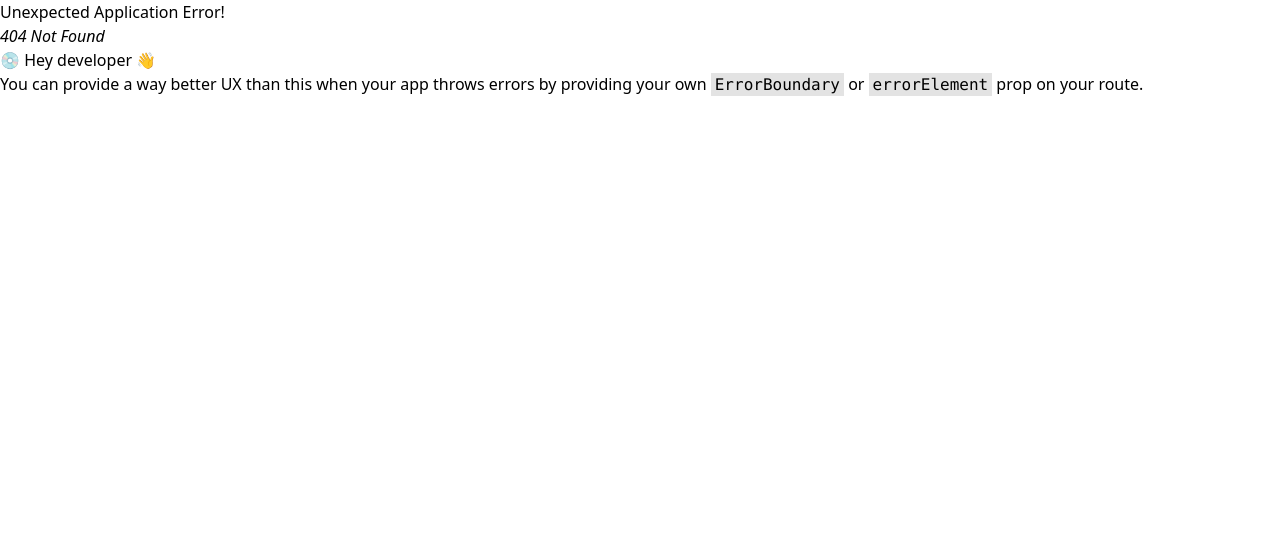
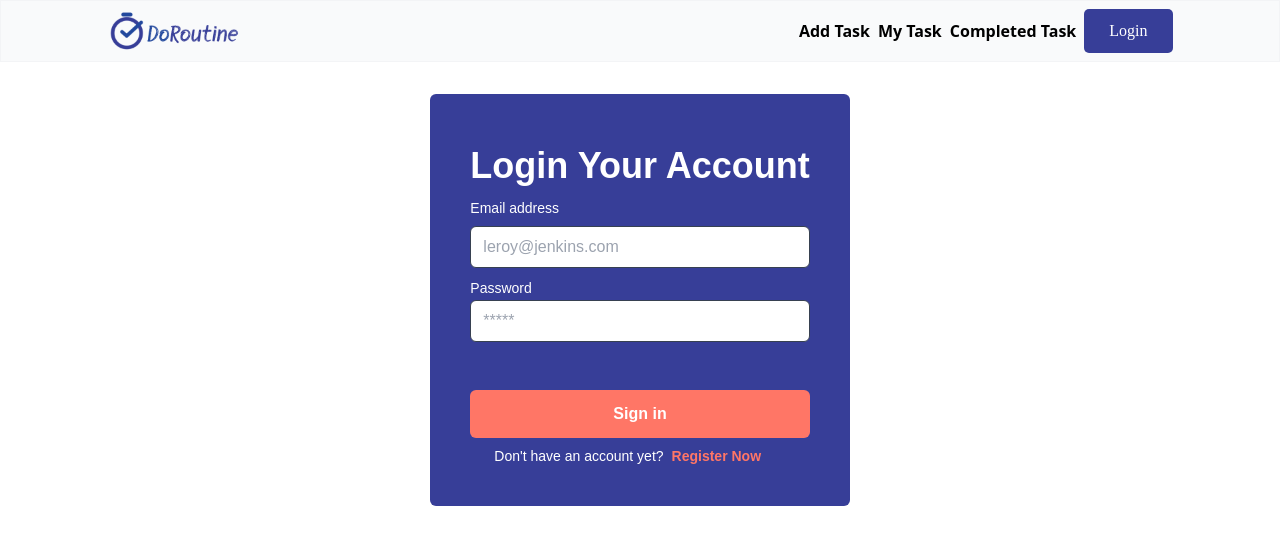
Before and after one commit to saadhossain/-doroutine, a React (Create React App) app: page /login in a window 1280 px wide. Before the commit this address had no page. Shown: the top 544 px of the page. Built offline with nearby package versions, Linux system fonts and the light colour scheme.

Commit message:
Login register page created

```diff
--- a/package.json
+++ b/package.json
@@ -6,6 +6,7 @@
     "@testing-library/jest-dom": "^5.16.5",
     "@testing-library/react": "^13.4.0",
     "@testing-library/user-event": "^13.5.0",
+    "firebase": "^9.15.0",
     "react": "^18.2.0",
     "react-dom": "^18.2.0",
     "react-router-dom": "^6.6.1",
--- a/src/Components/Header.js
+++ b/src/Components/Header.js
@@ -7,7 +7,7 @@ const Header = () => {
         <div className='bg-gray-50 border bottom-1 border-gray-100'>
             <div className='w-11/12 lg:w-10/12 mx-auto py-2 flex justify-between items-center'>
                 <img src={logo} alt='DoRoutine Logo' className='h-10' />
-                <div>
+                <div className='flex gap-2 items-center'>
                     <ul className='flex gap-2 font-semibold'>
                         <li>
                             <Link>Add Task</Link>
@@ -19,6 +19,9 @@ const Header = () => {
                             <Link>Completed Task</Link>
                         </li>
                     </ul>
+                    <Link to='/login'>
+                        <button className='doRoutineBtn'>Login</button>
+                    </Link>
                 </div>
             </div>
         </div>
--- /dev/null
+++ b/src/Context/AuthProvider.js
@@ -0,0 +1,23 @@
+import React, { createContext } from 'react';
+import app from '../Firebase/Firebase.config';
+import {createUserWithEmailAndPassword, getAuth} from 'firebase/auth'
+
+export const AuthContext = createContext()
+const AuthProvider = ({children}) => {
+    const auth = getAuth(app)
+
+    //User Registration using email and password
+    const userRegister = (email, password) => {
+        return createUserWithEmailAndPassword(auth, email, password)
+    }
+    const userInfo = {userRegister}
+    return (
+        <div>
+            <AuthContext.Provider value={userInfo}>
+                {children}
+            </AuthContext.Provider>
+        </div>
+    );
+};
+
+export default AuthProvider;
--- /dev/null
+++ b/src/Firebase/Firebase.config.js
@@ -0,0 +1,16 @@
+// Import the functions you need from the SDKs you need
+import { initializeApp } from "firebase/app";
+// Your web app's Firebase configuration
+const firebaseConfig = {
+  apiKey: process.env.REACT_APP_apiKey,
+  authDomain: process.env.REACT_APP_authDomain,
+  projectId: process.env.REACT_APP_projectId,
+  storageBucket: process.env.REACT_APP_storageBucket,
+  messagingSenderId: process.env.REACT_APP_messagingSenderId,
+  appId: process.env.REACT_APP_appId,
+};
+
+// Initialize Firebase
+const app = initializeApp(firebaseConfig);
+
+export default app
--- a/src/Pages/Home/Common.css
+++ b/src/Pages/Home/Common.css
@@ -9,5 +9,4 @@
 }
 .doRoutineBtn:hover{
     background-color: #22489D;
-    margin-left: 5px;
 }
--- a/src/Pages/Home/Home.js
+++ b/src/Pages/Home/Home.js
@@ -13,7 +13,7 @@ const Home = () => {
                     Task Management App That Gives you control<br /> Over all of your Tasks.
                 </p>
                 <Link>
-                    <button className='doRoutineBtn'>Add Task</button>
+                    <button className='doRoutineBtn hover:ml-1'>Add Task</button>
                 </Link>
             </div>
             <img src={heroBanner} alt='Hero Banner' className='rounded-xl'/>
--- /dev/null
+++ b/src/Pages/Login/Login.js
@@ -0,0 +1,32 @@
+import React from 'react';
+import { Link } from 'react-router-dom';
+
+const Login = () => {
+    return (
+        <div className='flex justify-center my-8'>
+            <div className="flex flex-col max-w-md p-6 rounded-md sm:p-10 bg-primary text-white font-poppins">
+                <h1 className="my-3 text-4xl font-bold">Login Your Account</h1>
+                <form novalidate="" action="" className="space-y-12 ng-untouched ng-pristine ng-valid">
+                    <div className="space-y-2">
+                        <div>
+                            <label for="email" className="block mb-2 text-sm">Email address</label>
+                            <input type="email" name="email" id="email" placeholder="leroy@jenkins.com" className="w-full px-3 py-2 border rounded-md border-gray-700 text-accent" />
+                        </div>
+                        <div>
+                            <label for="password" className="text-sm">Password</label>
+                            <input type="password" name="password" id="password" placeholder="*****" className="w-full px-3 py-2 border rounded-md border-gray-700 text-accent" />
+                        </div>
+                    </div>
+                    <div className="space-y-2">
+                        <button type="button" className="w-full px-8 py-3 font-semibold rounded-md bg-actionbtn text-white">Sign in</button>
+                        <p className="px-6 text-sm text-center flex gap-2">Don't have an account yet?
+                            <Link to='/register' className='font-semibold text-actionbtn'>Register Now</Link>
+                        </p>
+                    </div>
+                </form>
+            </div>
+        </div>
+    );
+};
+
+export default Login;
--- /dev/null
+++ b/src/Pages/Register/Register.js
@@ -0,0 +1,32 @@
+import React from 'react';
+import { Link } from 'react-router-dom';
+
+const Register = () => {
+    return (
+        <div className='flex justify-center my-8'>
+            <div className="flex flex-col max-w-md p-6 rounded-md sm:p-10 bg-primary text-white font-poppins">
+                <h1 className="my-3 text-4xl font-bold">Create an Account</h1>
+                <form novalidate="" action="" className="space-y-12 ng-untouched ng-pristine ng-valid">
+                    <div className="space-y-2">
+                        <div>
+                            <label for="email" className="block mb-2 text-sm">Email address</label>
+                            <input type="email" name="email" id="email" placeholder="leroy@jenkins.com" className="w-full px-3 py-2 border rounded-md border-gray-700 text-accent" />
+                        </div>
+                        <div>
+                            <label for="password" className="text-sm">Password</label>
+                            <input type="password" name="password" id="password" placeholder="*****" className="w-full px-3 py-2 border rounded-md border-gray-700 text-accent" />
+                        </div>
+                    </div>
+                    <div className="space-y-2">
+                        <button type="button" className="w-full px-8 py-3 font-semibold rounded-md bg-actionbtn text-white">Sign Up</button>
+                        <p className="px-6 text-sm text-center flex gap-2">Don't have an account yet?
+                            <Link to='/login' className='font-semibold text-actionbtn'>Login Now</Link>
+                        </p>
+                    </div>
+                </form>
+            </div>
+        </div>
+    );
+};
+
+export default Register;
--- a/src/index.js
+++ b/src/index.js
@@ -1,13 +1,16 @@
 import React from 'react';
 import ReactDOM from 'react-dom/client';
+import App from './App';
+import AuthProvider from './Context/AuthProvider';
 import './index.css';
-import App from './App';
 import reportWebVitals from './reportWebVitals';
 
 const root = ReactDOM.createRoot(document.getElementById('root'));
 root.render(
   <React.StrictMode>
-    <App />
+    <AuthProvider>
+      <App />
+    </AuthProvider>
   </React.StrictMode>
 );
 
--- a/tailwind.config.js
+++ b/tailwind.config.js
@@ -6,6 +6,7 @@ module.exports = {
       colors: {
         "primary": "#373e98",
         "secondary": "#22489D",
+        "actionbtn" : "#ff7666",
         "accent": "#434343"
       },
       fontFamily: {
```
Also changed, not shown: src/Routers/Router.js (+10 -0 lines), 1 other file (tests, documents, lock files or other folders).
